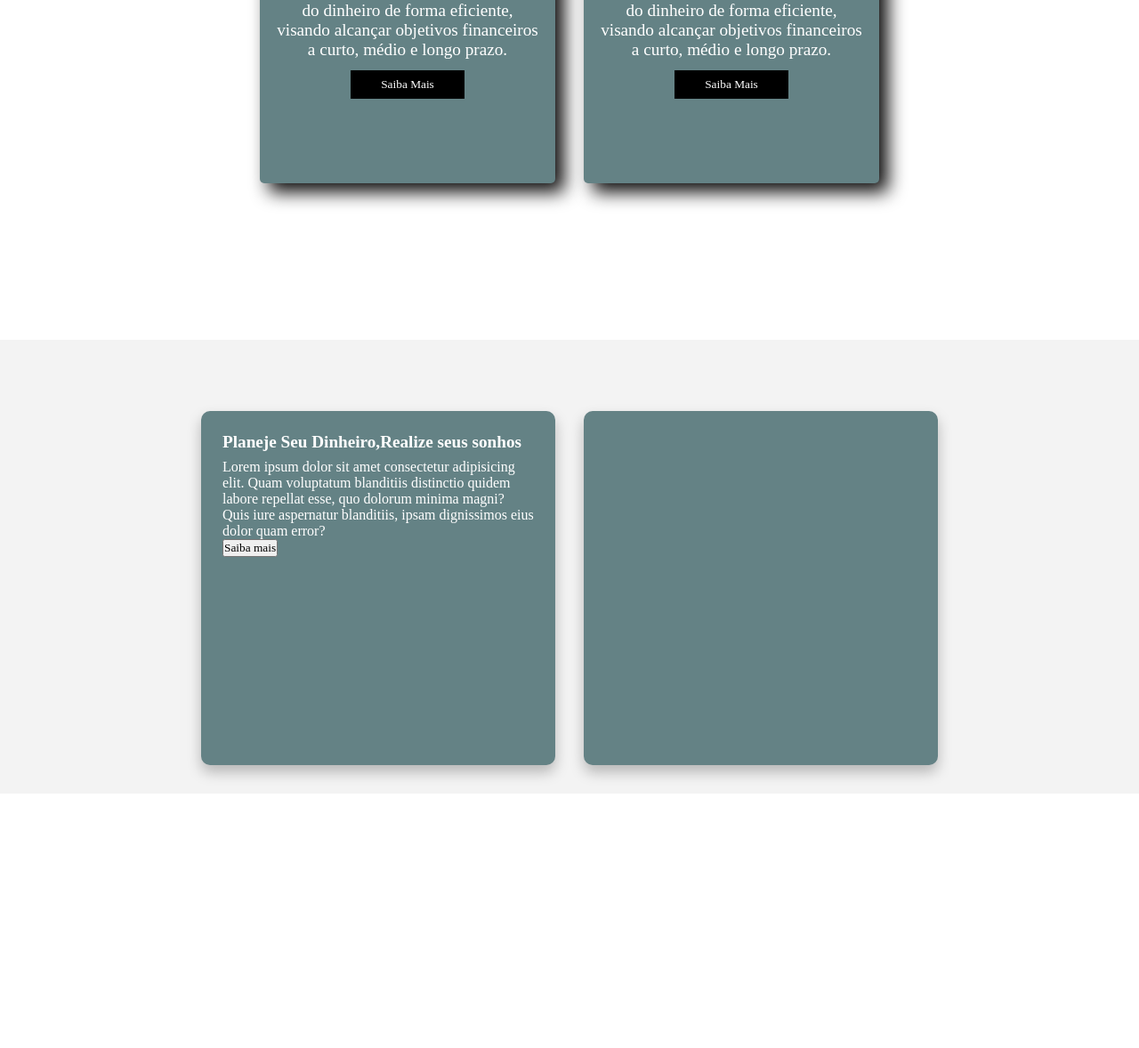
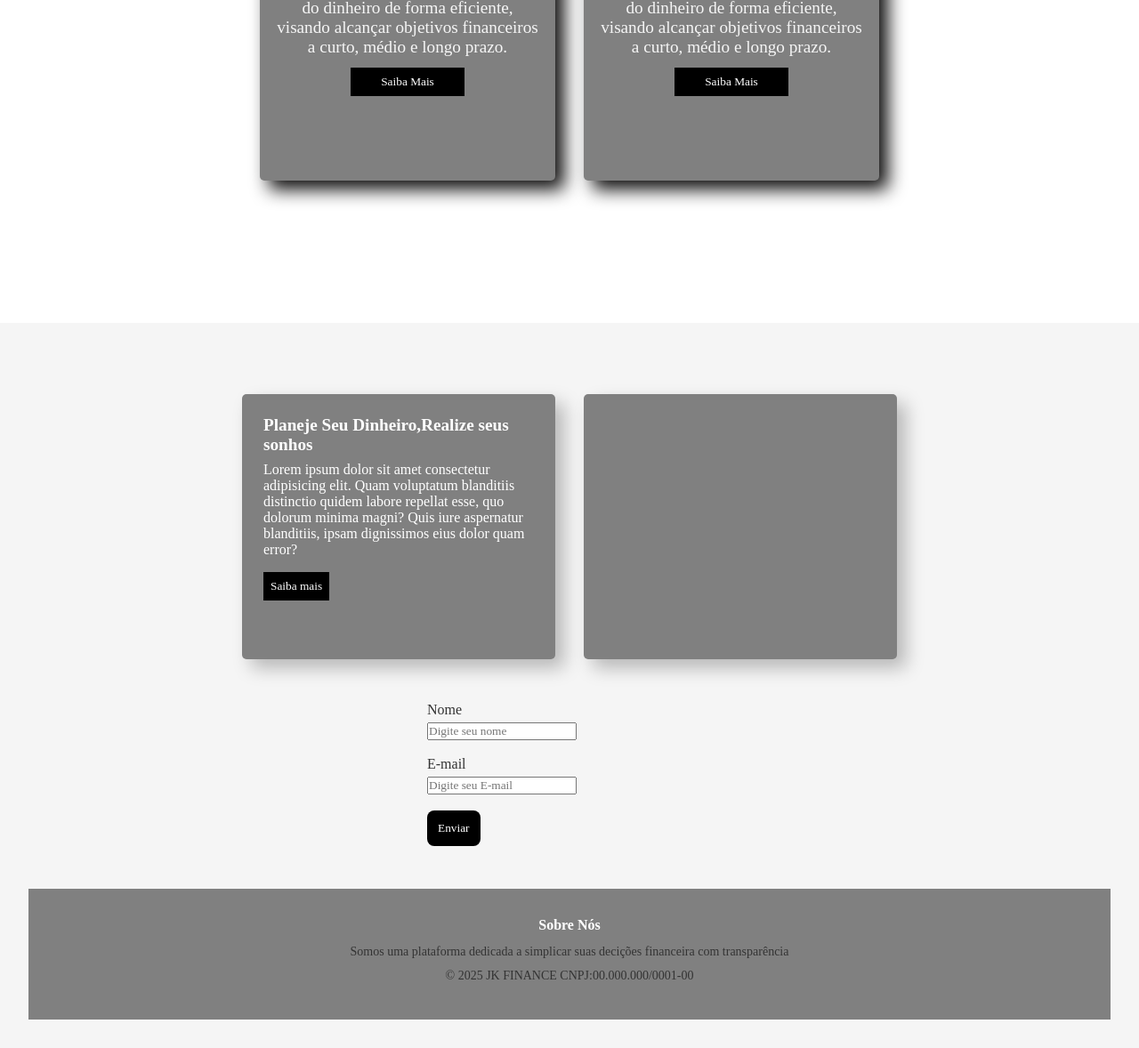
Before and after one commit to natalia290810/jk-finan-as, a plain HTML site: page index.html in a window 1280 px wide. Shown: the part 1012-2190 px from the top of the page at 89% size. Before the commit the page ends 1904 px from the top, so only its background shows below. Drawn offline with Linux system fonts and the light colour scheme; a web font is replaced by a local one.

Commit message:
05/11-casa

```diff
--- a/index.html
+++ b/index.html
@@ -16,12 +16,23 @@
 </head>
 
 <body>
-    <header class="">
+    <header>
         <div class="img-header">
             <img src="imagens/logo tipo jk finance.png" alt="" class="logojk">
         </div>
 
+<!-- botão do menu (hamburguer) -->
+        <div class="menu-btn" id="menu-btn">&#9776;</div>
 
+
+<!-- menu mobile -->
+        <nav class="nav-menu" id="nav-menu">
+            <ul class="ul-list2">
+                <li><a href="teste"></a></li>
+                <li><a href="teste"></a></li>
+                <li><a href="teste"></a></li>
+            </ul>
+        </nav>
 
 
         <div class="list-header">
@@ -60,7 +71,7 @@
 
         <div class="pai-caixas">
 
-            <div class="caixa">
+            <div class="caixa 01">
                 <div class="caixa-icons">
                     <i class="fa-brands fa-linkedin"></i>
                     <i class="fa-brands fa-github"></i>
@@ -78,7 +89,7 @@
 
 
 
-            <div class="caixa">
+            <div class="caixa 02">
                 <div class="caixa-icons">
                     <i class="fa-brands fa-linkedin"></i>
                     <i class="fa-brands fa-github"></i>
@@ -101,6 +112,7 @@
     </section>
 
     <section class="secao-03">
+
         <div class="div-pai">
             <div class="cards-container">
 
@@ -111,18 +123,52 @@
                             distinctio quidem labore repellat esse, quo dolorum minima magni? Quis iure aspernatur
                             blanditiis, ipsam dignissimos eius dolor quam error?</p>
 
-                            <button>Saiba mais </button>
+                            <button class="button">Saiba mais </button>
                     </div>
                 </div>
 
                 <div class="card">
                     <div class="text">
+                        <img src="" alt="">
 
                     </div>
                 </div>
             </div>
         </div>
 
+        <form action="">
+            <label for="nome">Nome</label>
+            <input type="text" id="nome" name="nome" placeholder="Digite seu nome">
+            <br><br>
+
+            <label for="email">E-mail</label>
+            <input type="email" id="email" name="E-mail" placeholder="Digite seu E-mail">
+            <br><br>
+
+
+            <input type="submit" value="Enviar">
+        </form>
+
+
+
+
+
+ <footer class="footer-financas">
+
+     <div class="content">
+
+        <div class="footer-columns">
+
+            <div class="footer-col-footer-institucional">
+                <h3>Sobre Nós </h3>
+                <p>Somos uma plataforma dedicada a simplicar suas decições financeira com transparência</p>
+<p>&copy; 2025 JK FINANCE CNPJ:00.000.000/0001-00</p>
+            </div>
+        </div>
+
+
+     </div>
+ </footer>
 
 
 
--- a/style.css
+++ b/style.css
@@ -2,29 +2,29 @@
     margin: 0;
     padding: 0;
     list-style: none;
-    font-family:  "DM Serif Text", serif;;
+    font-family:  "DM Serif Text", serif;
 }
 
 header {
-    background-color: #d8d8c0;
-    padding: 1rem;
     display: flex;
+    justify-content: space-evenly;
     align-items: center;
-    justify-content: space-evenly;
+    padding: 2rem;
+    background-color: gray;
     position: sticky;
-    left: 0;
     top: 0;
     z-index: 999;
+    left: 0;
 }
 
 .logojk {
-    width: 35rem;
+    width: 30rem;
     height: auto;
 }
 
 .ul-list {
     display: flex;
-    gap: 15px;
+    gap: 10px;
 
 }
 
@@ -39,6 +39,20 @@ header {
     background-position: top;
     padding: 13rem;
 }
+
+
+
+.menu-btn {
+    font-size: 2rem;
+    cursor: pointer;
+    display: none;
+}
+
+.nav-menu {
+    display: none;
+}
+
+
 
 @media screen and (max-width: 480px) {
     header {
@@ -63,16 +77,16 @@ section {
     align-items: center;
     justify-content: center;
     gap: 2.5rem;
-    padding: 9rem;
+    padding: 8rem;
     flex-wrap: wrap;
     flex-direction: column;
 }
 
 .caixa {
     /* cor do fundo da caixa  */
-    background-color: #648285;
+    background-color: gray;
     /* cor da letra */
-    color: white;
+    color: whitesmoke;
     /* tamanho da letra */
     font-size: 1.2rem;
     /* largura de todas as caixas em porcentagem */
@@ -145,7 +159,7 @@ section {
  }
 .secao-03 {
 
-    background-color: #f3f3f3;
+    background-color: #f5f5f5;
     padding: 2rem;
 
 }
@@ -165,15 +179,15 @@ section {
 }
 
 .card {
-    background-color: #648285;
+    background-color: gray;
     color: white;
-    width: 350px;
-    height: 350px;
+    width: 25%;
+    height: 14rem;
     min-height: 250px;
-    box-shadow: 0 8px 15px rgba(0, 0,0, 0.25);
-    transition: transform 0.3s ease , box-shadow 0.3s ease;
+    box-shadow: 10px 10px 20px rgba(0, 0,0, 0.25);
+    transition: 0.8s;
     cursor:pointer;
-    border-radius: 10px;
+    border-radius: 5px;
     padding: 1.5rem;
 
 }
@@ -186,3 +200,76 @@ section {
     flex-wrap: wrap;
     margin-top: 3rem;
 }
+
+.button {
+    background-color: black;
+    color: white;
+    border: none;
+    padding: 0.5rem;
+    margin-top: 1rem;
+
+}
+
+form {
+    width: 20rem;
+    margin: 3rem auto;
+    font-family: Arial, Helvetica, sans-serif;
+}
+
+label {
+    display: block;
+    margin-bottom: 0.3125rem;
+    color: #333;
+
+}
+
+input[type="text"]
+input[type=email] {
+    width: 100%;
+    padding: 0.5rem;
+    border: 1rem solid #ccc;
+    border-radius: 0.5rem;
+    outline: none;
+    transition: 0.3s;
+}
+
+input[type="text"]
+input[type="email"] {
+    border-color:#000;
+    box-shadow:0 0 5rem rgba (0,0,0,0.3);
+}
+
+
+input[type="submit"] {
+    background-color: #000;
+    color: white;
+    border: none;
+    padding: 0.75rem;
+    border-radius: 0.5rem;
+    cursor: pointer;
+    transition: 0.3s;
+}
+
+
+.footer-financas {
+    background-color: gray;
+    color: #333333;
+    padding: 2rem;
+    font-family: Arial, Helvetica, sans-serif;
+    text-align: center;
+    margin-top: 0.625rem;
+
+
+}
+
+.footer-financas h3 {
+    margin-bottom: 10px;
+    font-size: 1rem;
+    color:#ffffff;
+}
+
+.footer-financas p {
+    margin: 5px;
+    font-size: 14px;
+    line-height: 1.6;
+}
```
